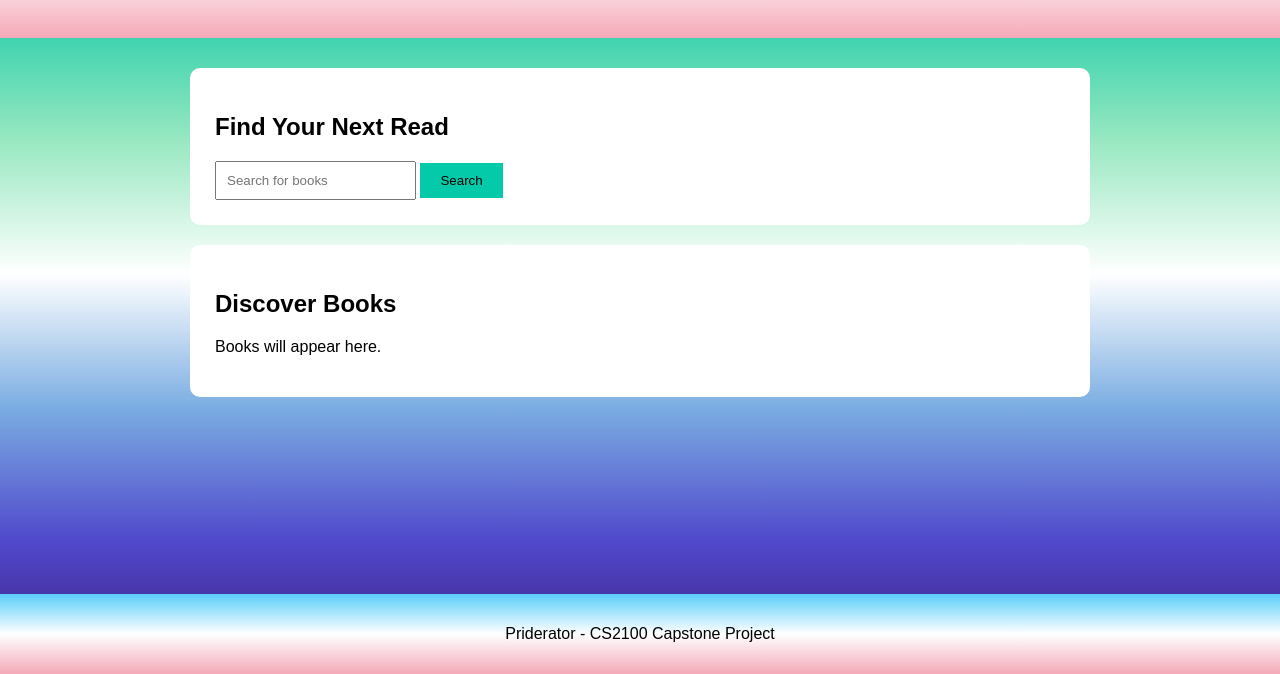
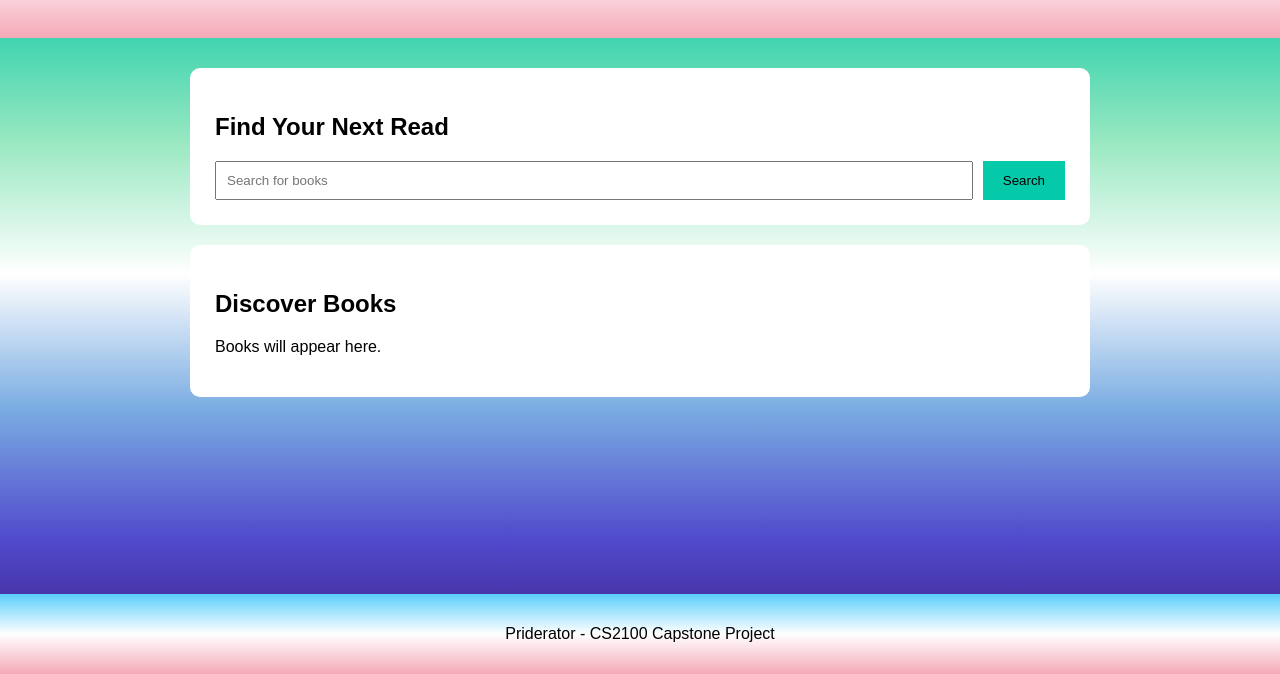
Before and after one commit to clark2-code/cs2100-capstone, a plain HTML site: page index.html in a window 1280 px wide. Shown: the part 126-800 px from the top of the page. Drawn offline with Linux system fonts and the light colour scheme; no server answers.

Commit message:
Fix class spelling

```diff
--- a/styles.css
+++ b/styles.css
@@ -47,7 +47,7 @@ section {
     border-radius: 10px;
 }
 
-.search-row {
+.search {
     display: flex;
     gap: 10px;
 }
```
